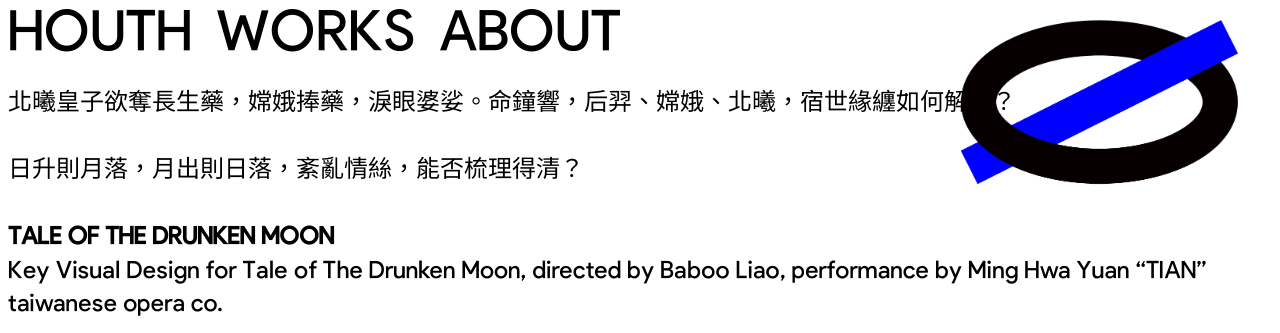
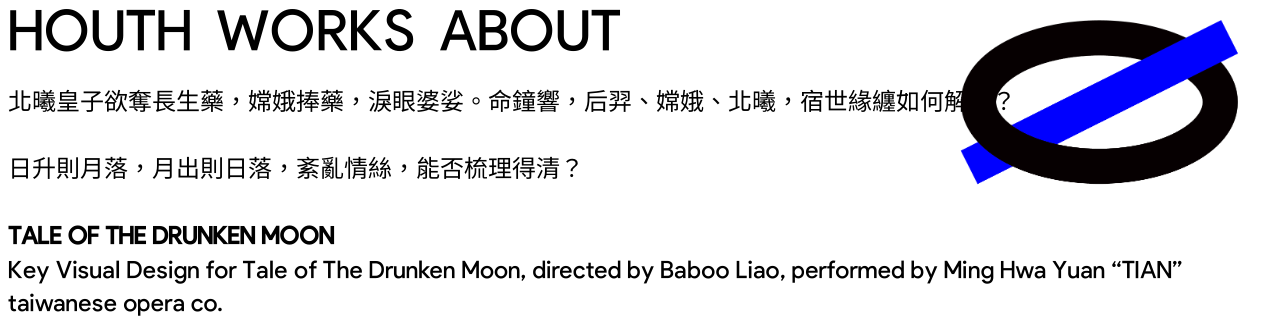
Before and after one commit to houthtw/houthtw.github.io, a Jekyll site: the page built from _posts/2022-05-30-tale-of-the-drunken-moon.md, in a window 1280 px wide and 900 px high, scrolled down 1512 px, cut to the strip 0-333 px from the top of the window. Built offline with Jekyll 4.4.1, drawn with Linux system fonts in a browser that asks for light colours; some web fonts are replaced.

Commit message:
Updated '_posts/2022-05-30-tale-of-the-drunken-moon.md' via CloudCannon

```diff
--- a/_posts/2022-05-30-tale-of-the-drunken-moon.md
+++ b/_posts/2022-05-30-tale-of-the-drunken-moon.md
@@ -24,11 +24,8 @@
 
 
   **TALE OF THE DRUNKEN MOON**<br>Key Visual Design for Tale of The Drunken
-  Moon, directed by Baboo Liao, performance by Ming Hwa Yuan "TIAN" taiwanese
+  Moon, directed by Baboo Liao, performed by Ming Hwa Yuan "TIAN" taiwanese
   opera co.
-infomation_markdown: |-
-  Year : 2021<br>Client : Baboo Liao<br>D : Ho Wan Chun&nbsp; &nbsp;&nbsp;
-
-  &nbsp;
+infomation_markdown: 'Year : 2021<br>Client : Baboo Liao<br>D : Ho Wan Chun'
 ---
 <div><img src="/uploads/DRUNKEN_MOON/2.jpg" width="3000" height="2165" /></div>
```
